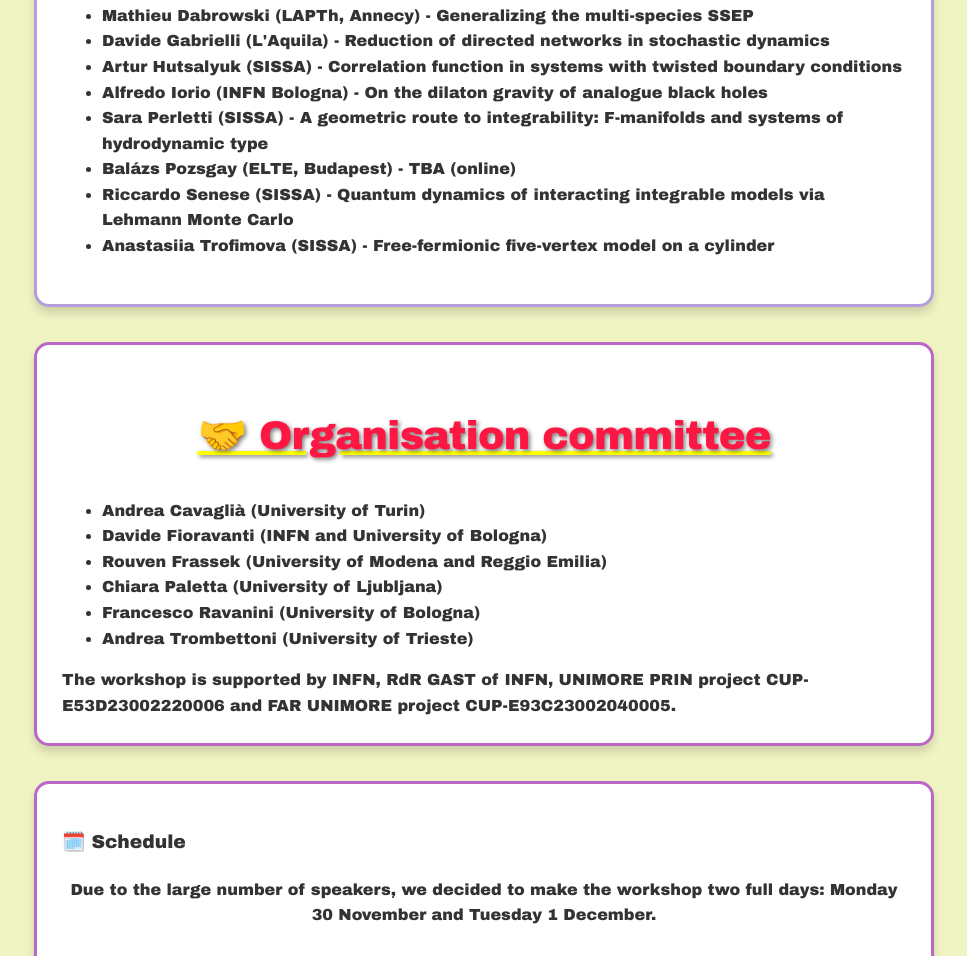
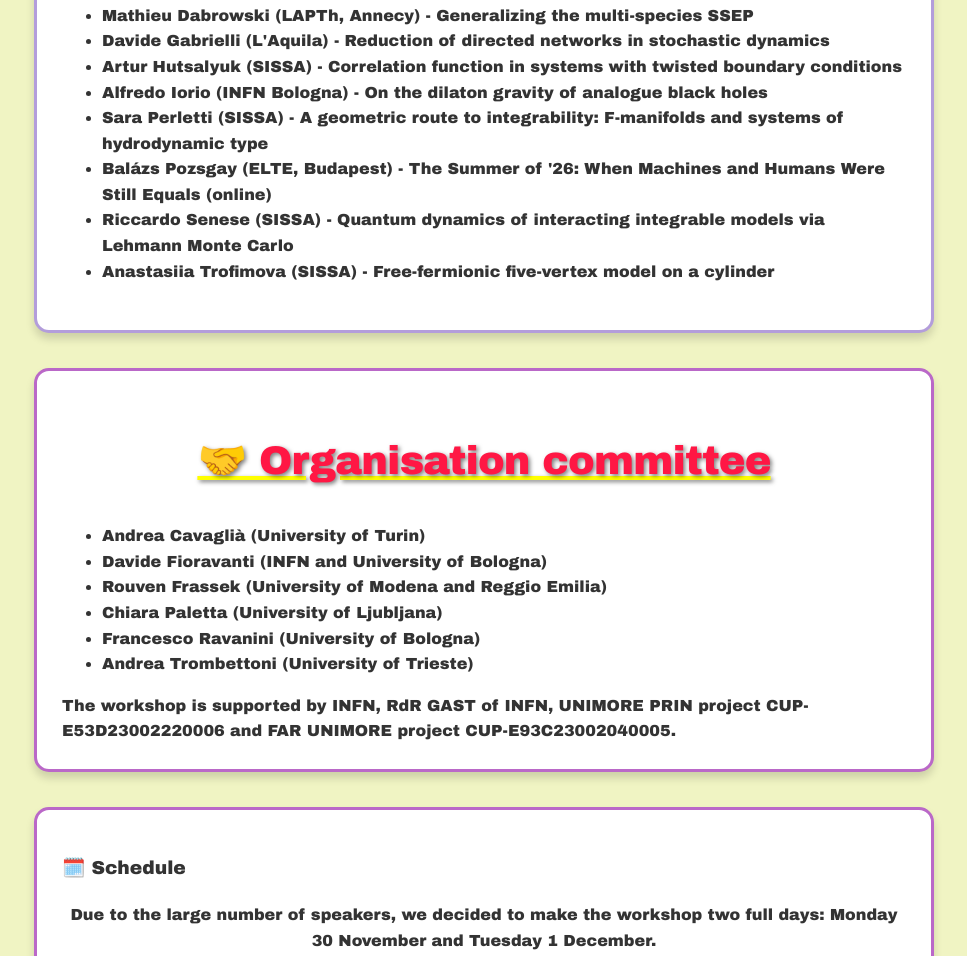
Before and after one commit to AllAroundIntegrability/AllAroundIntegrability.github.io, a plain HTML site: page index.html in a window 1280 px wide. Shown: the part 1356-2312 px from the top of the page, without its empty margins (156-1123 px from the left). Drawn offline with Linux system fonts and the light colour scheme.

Commit message:
Add Pozsgay talk title
Co-Authored-By: Claude Opus 5.5 <noreply@anthropic.com>
Claude-Session: https://claude.ai/code/session_01463khWFwv4kPYFCGpEAfk4

```diff
--- a/index.html
+++ b/index.html
@@ -471,7 +471,7 @@
                <li><b>Artur Hutsalyuk</b>  (SISSA) - Correlation function in systems with twisted boundary conditions</li>
                <li><b>Alfredo Iorio</b> (INFN Bologna) - On the dilaton gravity of analogue black holes</li>
                <li><b>Sara Perletti</b> (SISSA) - A geometric route to integrability:  F-manifolds and systems of hydrodynamic type</li>
-               <li><b>Balázs Pozsgay</b> (ELTE, Budapest) - TBA (online)</li>
+               <li><b>Balázs Pozsgay</b> (ELTE, Budapest) - The Summer of '26: When Machines and Humans Were Still Equals (online)</li>
                <li><b>Riccardo Senese</b> (SISSA) - Quantum dynamics of interacting integrable models via Lehmann Monte Carlo</li>
                <li><b>Anastasiia Trofimova</b>  (SISSA) - Free-fermionic five-vertex model on a cylinder</li>
 
```
